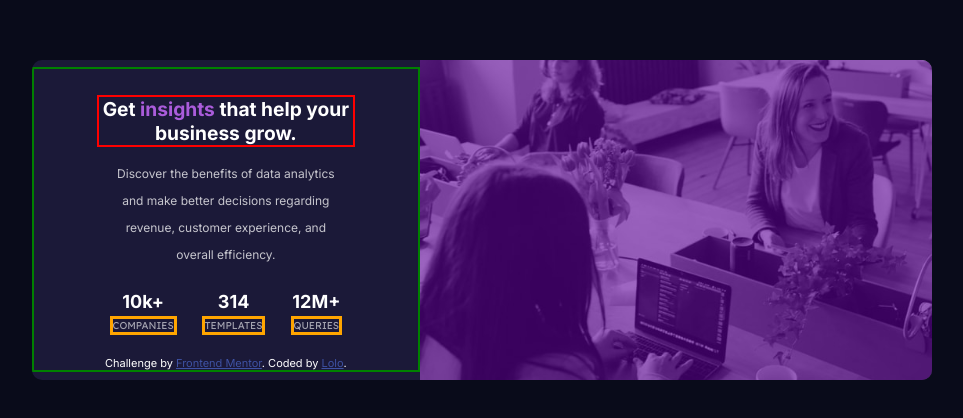
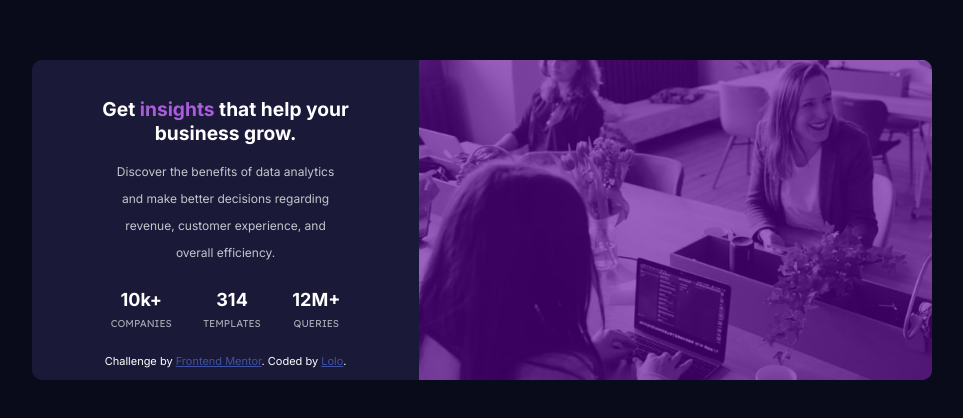
Before and after one commit to amadero170/stats-preview-card-component-main_v3, a plain HTML site: page index.html in a window 1280 px wide. Shown: the part 166-584 px from the top of the page, without its empty margins (166-1129 px from the left). Drawn offline with Linux system fonts and the light colour scheme.

Commit message:
No borders

```diff
--- a/styles.css
+++ b/styles.css
@@ -87,7 +87,7 @@ h3{
     text-align: center;
     font-size: 10px;
     font-weight: 300;
-    border: 3px solid orange;
+
 }
 @media (min-width: 700px){
     .maincont{
@@ -103,7 +103,7 @@ h3{
         max-height: 320px;
         width: 51%;
         padding:0 7%;
-        border:2px solid green;
+
     }
     .imgcont{
         height: 100%;
@@ -114,7 +114,7 @@ h3{
     }
     h1{
         margin-top: 10%;
-        border:2px solid red;
+
         font-size: 1.2rem;
     }
     h2{
```
